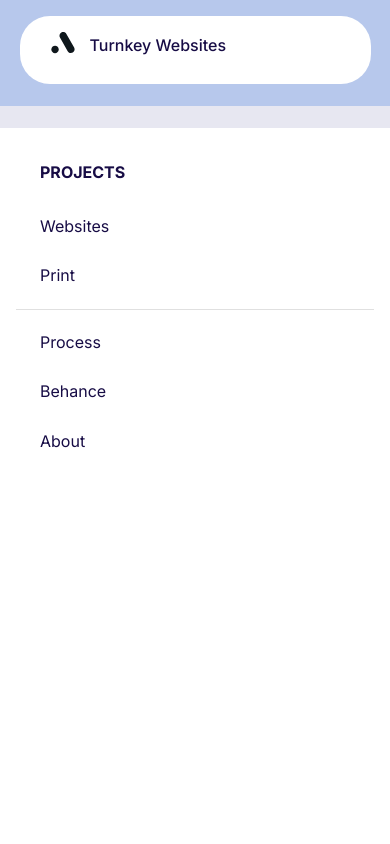
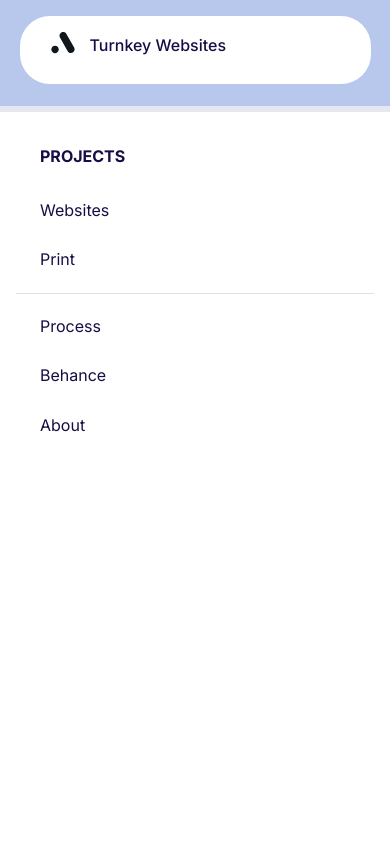
Before and after one commit to juliataro/portfolio, a React (Vite) app: page / in a window 390 px wide. Both pictures are taken after a click on the button 332 px from the left and 50 px from the top of the page. Shown: the top 844 px of the page. Built offline with nearby package versions, Linux system fonts and the light colour scheme; some icons are missing; a web font is replaced by a local one.

Commit message:
mobile menu color change

```diff
--- a/src/components/navigation/Navigation.tsx
+++ b/src/components/navigation/Navigation.tsx
@@ -240,7 +240,7 @@ export default function Navigation() {
                     maxWidth: "100vw",
                     height: `calc(100vh - ${MENU_TOP}px)`,
                     borderRadius: 0,
-                    marginTop: "3rem",
+                    marginTop: "2rem",
                     boxShadow: "none",
                     backgroundColor: "#ffffff",
                     // Safe area insets for iOS notch
```
